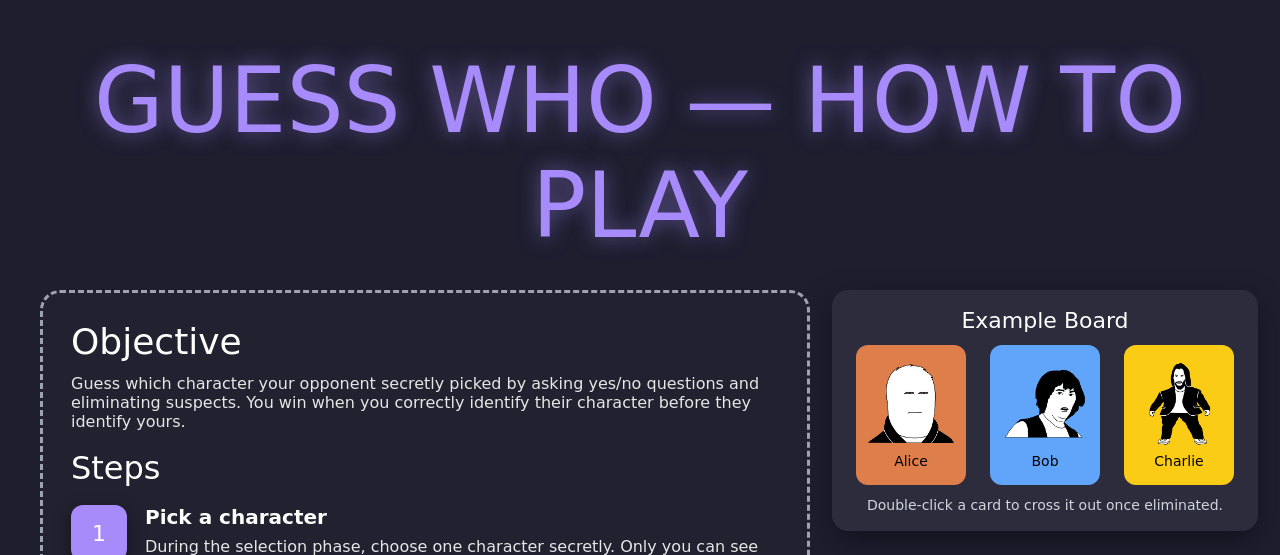
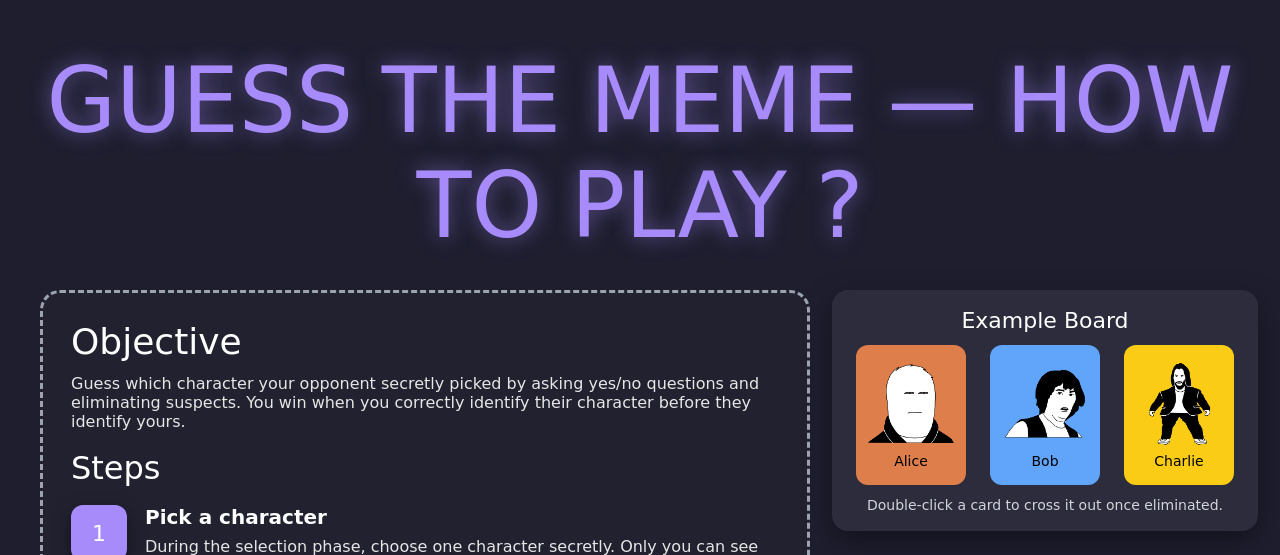
Before and after one commit to AnnRussellCu/Guess-Who-, a Flask app: page /instructions in a window 1280 px wide. Shown: the top 555 px of the page. Run offline with Flask 3, Linux system fonts and the light colour scheme; some web fonts are replaced.

Commit message:
Update instructions.html

```diff
--- a/templates/instructions.html
+++ b/templates/instructions.html
@@ -2,7 +2,7 @@
 <html lang="en">
 <head>
 <meta charset="UTF-8">
-<title>How to Play — Guess The Meme ?</title>
+<title>How to Play</title>
 <link href="https://fonts.googleapis.com/css2?family=Dokdo&display=swap" rel="stylesheet">
 <link href="https://fonts.googleapis.com/css2?family=Bungee+Inline&display=swap" rel="stylesheet">
 
@@ -210,7 +210,7 @@
 
 <div class="main-container">
 
-  <div class="title">GUESS WHO — HOW TO PLAY</div>
+  <div class="title">GUESS THE MEME — HOW TO PLAY ?</div>
 
   <div class="content">
 
```
